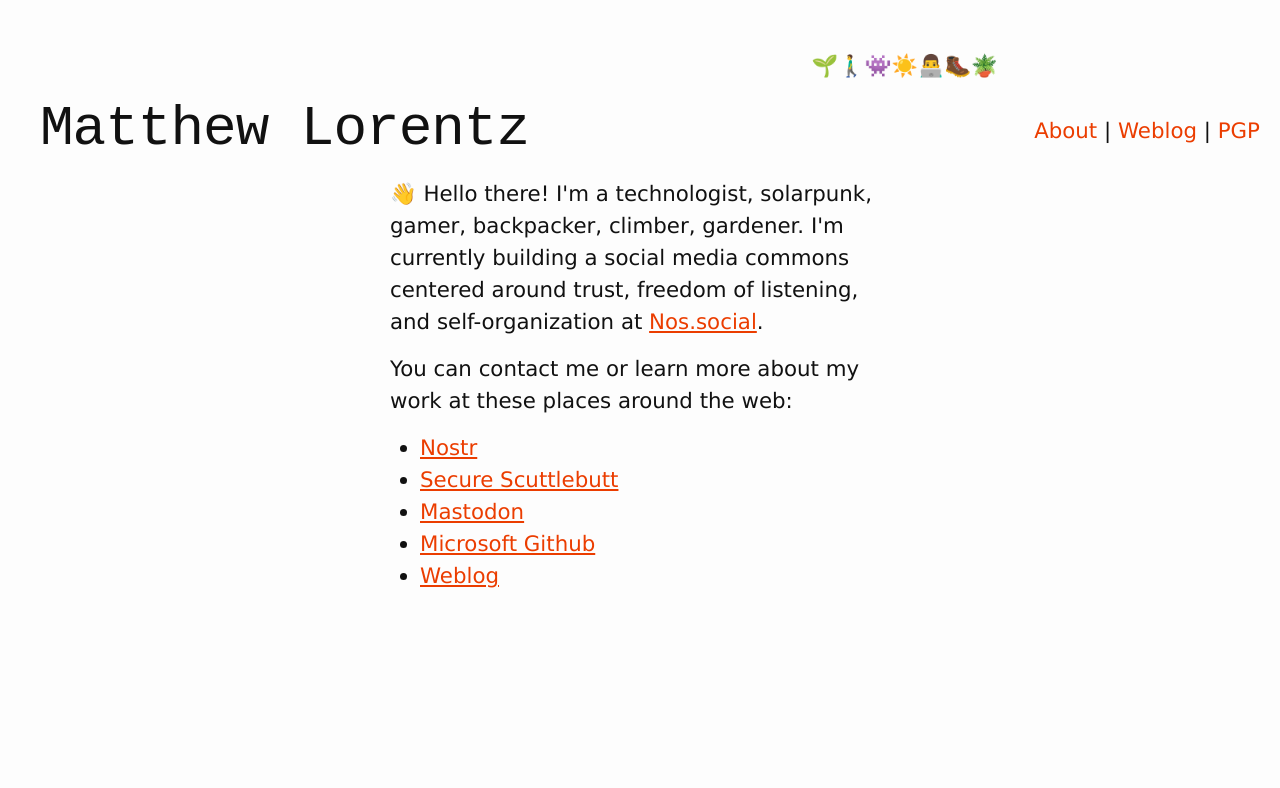
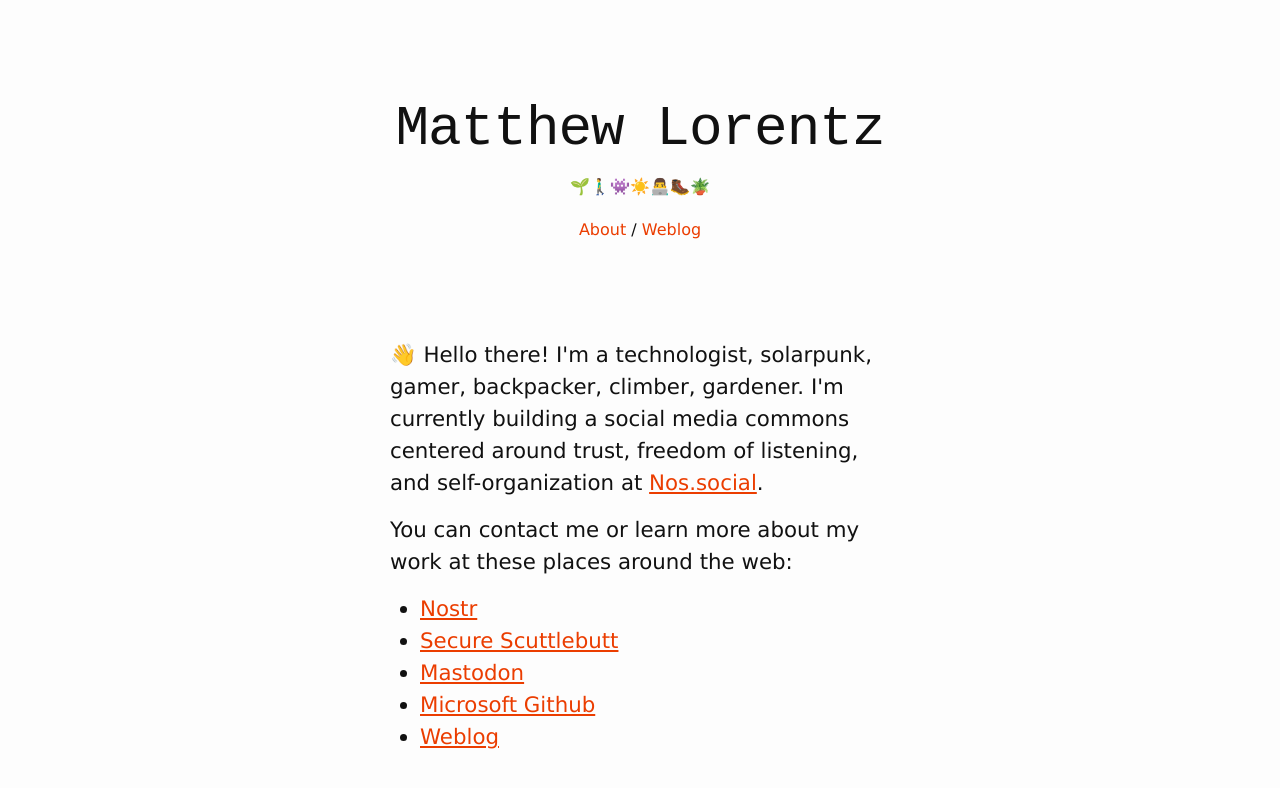
Before and after one commit to mplorentz/mplorentz.github.com, a Jekyll site: the page built from index.html, in a window 1280 px wide. Shown: the top 788 px of the page. Built offline with Jekyll 4.4.1, drawn with Linux system fonts in a browser that asks for light colours; comment, search, counter and statistics services are not loaded.

Commit message:
Styling header

```diff
--- a/_includes/header.html
+++ b/_includes/header.html
@@ -1,13 +1,11 @@
 <header class="site-header" role="banner">
    <div id="header">
-      <h1 class="site-title"
-         style="text-align:center;font-size:42pt;font-family:'Courier New',monospace;font-weight:normal;">Matthew
-         Lorentz</h1>
+      <h1 class="site-title">Matthew Lorentz</h1>
       <div class="site-bio">
          🌱🚶‍♂️👾☀️👨‍💻🥾🪴
       </div>
       <div class="site-nav">
-         <a href="/">About</a> | <a href="/weblog/">Weblog</a> | <a href="/pgp">PGP</a>
+         <a href="/">About</a> / <a href="/weblog/">Weblog</a>
       </div>
    </div>
 </header>
--- a/assets/main.scss
+++ b/assets/main.scss
@@ -3,6 +3,10 @@
 @import "minima";
 
 /* Custom header styles */
+.site-header {
+    text-align: center;
+}
+
 .site-header .site-title {
     font-size: 42pt;
     font-family: "Courier New", monospace;
@@ -11,18 +15,26 @@
     padding: 50px 20px 20px;
     margin: 0;
     color: inherit;
+    float: none !important;
+    display: block;
 }
 
 .site-header .site-bio {
     text-align: center;
     font-family: "Courier New", monospace;
     margin-bottom: 20px;
+    clear: both;
+    display: block;
 }
 
 .site-header .site-nav {
     text-align: center;
     font-family: "Lucida Grande", "Helvetica", sans-serif;
     margin-bottom: 30px;
+    float: none !important;
+    clear: both;
+    display: block;
+    line-height: normal;
 }
 
 .site-header .site-nav a {
@@ -38,6 +50,14 @@
     color: #eb3d00;
 }
 
+#welcome {
+    font-size: 16pt;
+    max-width: 500px;
+    margin-left: auto;
+    margin-right: auto;
+    padding: 20px;
+}
+
 @media (max-width: 600px) {
     .site-header .site-title {
         font-size: 32pt;
--- a/index.html
+++ b/index.html
@@ -2,29 +2,7 @@
 layout: default
 title: Matt Lorentz
 ---
-
-<style type="text/css">
-   body {
-      font-size: 16pt;
-      font-family: "Lucida Grande", "Helvetica", sans-serif;
-   }
-
-   #content {
-      max-width: 500px;
-      margin-left: auto;
-      margin-right: auto;
-      padding: 20px;
-   }
-
-   @media (max-width: 600px) {
-      #content {
-         width: 90%;
-         padding: 10px;
-      }
-   }
-</style>
-
-<div id="content">
+<div id="welcome">
    <p>
       👋 Hello there! I'm a technologist, solarpunk, gamer, backpacker, climber, gardener. I'm currently building a
       social media commons centered around trust, freedom of listening, and self-organization at <a
```
